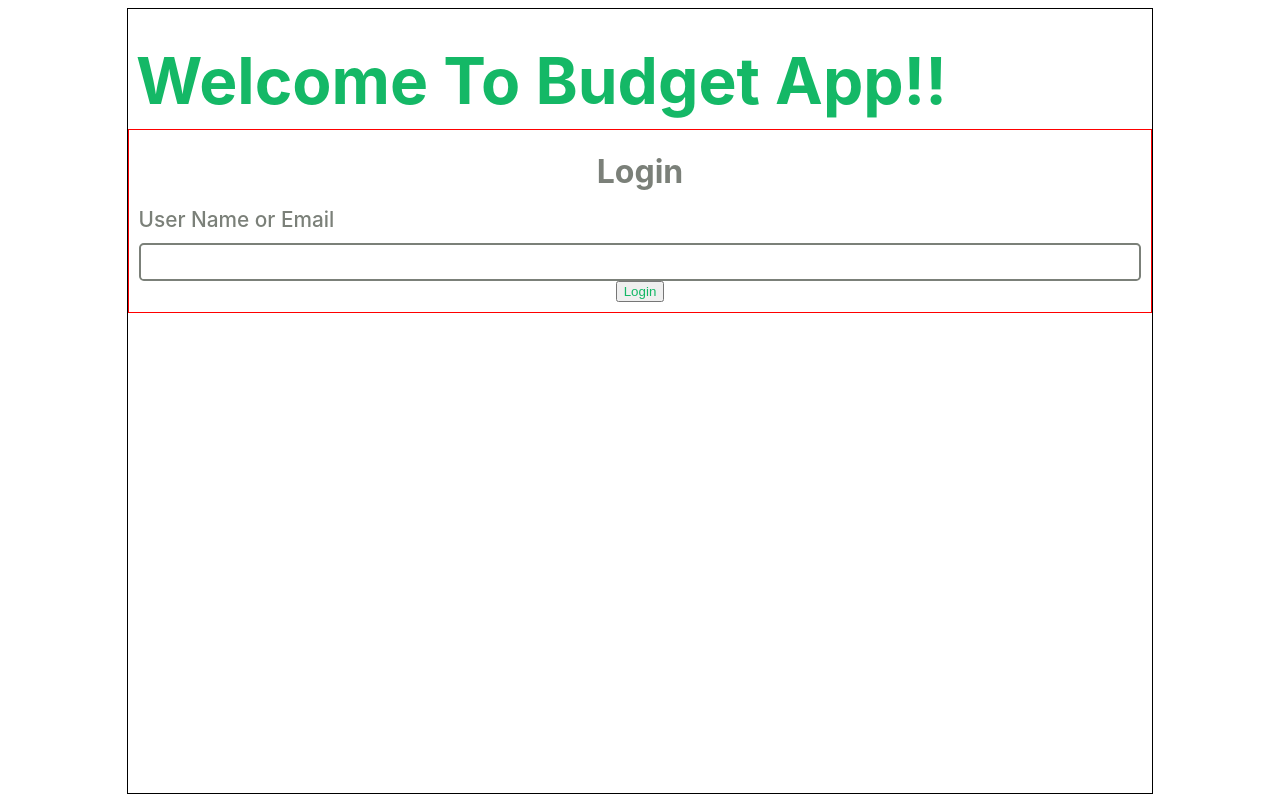
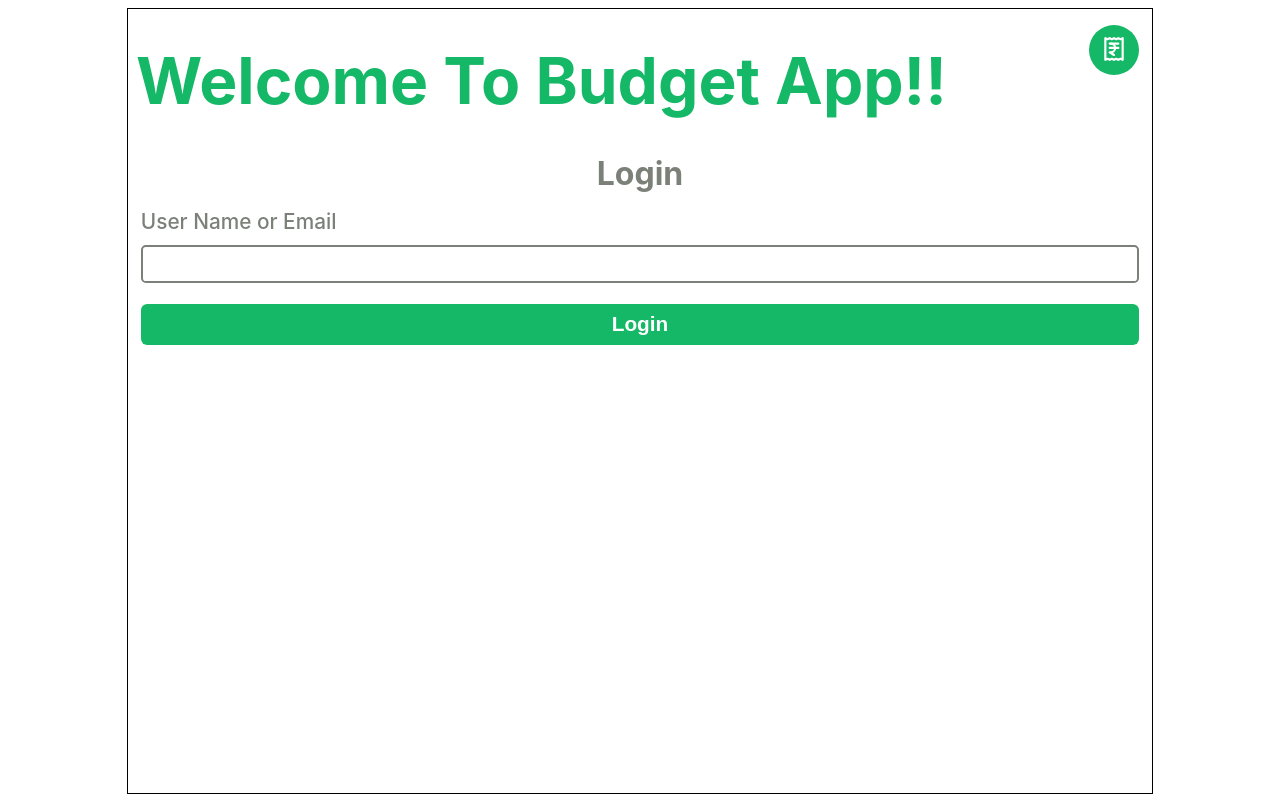
Before and after one commit to rupamswain1/budgetApp, a React (Vite) app in the folder budget-app-v2/: page / in a window 1280 px wide. Built offline with nearby package versions, Linux system fonts and the light colour scheme.

Commit message:
adding add expenses

```diff
--- /dev/null
+++ b/budget-app-v2/src/components/common/button/AddExpenses.tsx
@@ -0,0 +1,24 @@
+import { PartialIButtonProps } from "$interfaces";
+import IconButton from "../iconButton/IconButton";
+import { LuReceiptIndianRupee } from "react-icons/lu";
+import './button.style.scss'
+const AddExpenses: React.FC<PartialIButtonProps> = ({
+  id = "add-expenses",
+  isActive = true,
+  name="Add",
+  Icon=LuReceiptIndianRupee,
+  customClass=""
+}) => {
+  return (
+    <IconButton
+      id={id}
+      isActive={isActive}
+      Icon={Icon}
+      name={name}
+      customClass={"center-btn nav-btn-selected "+customClass}
+      isNameVisible = {false}
+    />
+  );
+};
+
+export default AddExpenses;
--- a/budget-app-v2/src/components/common/button/Button.tsx
+++ b/budget-app-v2/src/components/common/button/Button.tsx
@@ -1,23 +1,31 @@
 import React from "react";
-import { itemType, ITEM_TYPES } from "$interfaces";
-interface ButtonProps{
-    name:string;
-    type:"primary"|"secondary";
-    isEnabled:boolean;
-    onClick:()=>void;
-    className?:string
+import './button.style.scss';
+interface ButtonProps {
+  name: string;
+  type: "primary" | "secondary";
+  isEnabled?: boolean;
+  onClick: () => void;
+  key: string;
+  className?: string;
 }
 
-const Button:React.FC<ButtonProps> = ({
-    name,
-    type="primary",
-    isEnabled,
-    onClick,
-    className
-}) =>{
-    return <button className={`${type} ${className} ${!isEnabled && 'btn-disabled'}`} onClick={onClick}>
-        {name}
+const Button: React.FC<ButtonProps> = ({
+  name,
+  type = "primary",
+  isEnabled = "true",
+  onClick,
+  key,
+  className,
+}) => {
+  return (
+    <button
+      className={`kharcha-btn ${type}-btn ${className} ${!isEnabled && "btn-disabled"}`}
+      onClick={onClick}
+      key={key}
+    >
+      {name}
     </button>
-}
+  );
+};
 
-export default Button
+export default Button;
--- a/budget-app-v2/src/components/common/button/button.style.scss
+++ b/budget-app-v2/src/components/common/button/button.style.scss
@@ -0,0 +1,21 @@
+@use '@scss/variables' as v;
+.kharcha-btn{
+    font-size: v.$label;
+    font-weight: bold;
+    padding: 0.4em;
+    border: none;
+    background-color: white;
+    border-radius:0.3em;
+    &:hover{
+        cursor: pointer;
+    }
+}
+
+.primary-btn{
+    background-color: v.$success;
+    color:white;
+}
+.secondary-btn{
+    color:v.$success;
+    border: 2px solid v.$success;
+}
--- a/budget-app-v2/src/components/common/icons/Icons.tsx
+++ b/budget-app-v2/src/components/common/icons/Icons.tsx
@@ -1,5 +1,5 @@
 const Icons: React.FC<{ Components: React.ElementType }> = ({ Components }) => {
-  return <Components size={18} />;
+  return <Components size={26} color={"white"} style={{ fontWeight: "bold" }}/>;
 };
 
 export default Icons;
--- a/budget-app-v2/src/components/index.ts
+++ b/budget-app-v2/src/components/index.ts
@@ -5,3 +5,4 @@ export { default as DummyButton } from "./common/iconButton/DummyButton";
 export * from "./common/header/Header";
 export {default as InputField} from './common/inputField/InputField';
 export {default as Button} from './common/button/Button';
+export {default as AddExpenses} from './common/button/AddExpenses';
--- a/budget-app-v2/src/components/navBar/Navbar.tsx
+++ b/budget-app-v2/src/components/navBar/Navbar.tsx
@@ -4,7 +4,7 @@ import { FaChartLine } from "react-icons/fa";
 import { LuRepeat2 } from "react-icons/lu";
 import { CiSettings } from "react-icons/ci";
 import { LuReceiptIndianRupee } from "react-icons/lu";
-import { DummyButton, IconButton } from "$components";
+import { AddExpenses, DummyButton, IconButton } from "$components";
 
 import "./navbar.style.scss";
 const NavBar = () => {
@@ -50,16 +50,7 @@ const NavBar = () => {
       {navItems.map((item) => {
         return (
           <>
-            {item.id === "add" && (
-                <IconButton
-                id={item.id}
-                isActive={false}
-                Icon={item.logo}
-                name={item.name}
-                customClass="center-btn nav-btn-selected"
-                isNameVisible = {false}
-              />
-            )}
+            {item.id === "add" && <AddExpenses />}
             {item.id !== "add" ? (
               <IconButton
                 id={item.id}
@@ -68,7 +59,7 @@ const NavBar = () => {
                 name={item.name}
               />
             ) : (
-              <DummyButton/>
+              <DummyButton />
             )}
           </>
         );
--- a/budget-app-v2/src/interfaces/index.ts
+++ b/budget-app-v2/src/interfaces/index.ts
@@ -1,2 +1,3 @@
 export * from './navBtn';
 export * from './types';
+export * from './iconbuttons'
--- a/budget-app-v2/src/interfaces/types.ts
+++ b/budget-app-v2/src/interfaces/types.ts
@@ -1,6 +1,6 @@
 export const ITEM_TYPES = {
-    PRIMARY:"Primary" as const,
-    SECONDARY:"Secondary" as const
+    PRIMARY:"primary" as const,
+    SECONDARY:"secondary" as const
 }
 
 export type itemTypes = keyof typeof ITEM_TYPES;
--- a/budget-app-v2/src/pages/loginPage/LoginPage.tsx
+++ b/budget-app-v2/src/pages/loginPage/LoginPage.tsx
@@ -1,7 +1,14 @@
 import "./login.style.scss";
 import { loginConstant } from "$constants";
-import { H1lg, H1, InputField, Button } from "$components";
+import {
+  H1lg,
+  H1,
+  InputField,
+  Button,
+  AddExpenses,
+} from "$components";
 import { ITEM_TYPES } from "$interfaces";
+
 const LoginPage = () => {
   return (
     <div className="login-container">
@@ -9,10 +16,17 @@ const LoginPage = () => {
         <H1lg text={loginConstant.WELCOME_TEXT} type={ITEM_TYPES.PRIMARY} />
       </header>
       <section className="login-section">
-        <H1 text="Login" type={ITEM_TYPES.SECONDARY} className="login"/>
-        <InputField name="userName" label="User Name or Email" type="text"/>
-        <Button name="Login"/>
+        <H1 text="Login" type={ITEM_TYPES.SECONDARY} className="login" />
+        <InputField name="userName" label="User Name or Email" type="text" />
+        <Button
+          name="Login"
+          type={ITEM_TYPES.PRIMARY}
+          onClick={() => {}}
+          key="login-btn"
+          className="login-btn"
+        />
       </section>
+      <AddExpenses customClass="login-add-expense"/>
     </div>
   );
 };
--- a/budget-app-v2/src/pages/loginPage/login.style.scss
+++ b/budget-app-v2/src/pages/loginPage/login.style.scss
@@ -1,6 +1,7 @@
 @use '@scss/variables' as v;
 .login-container{
     height: 99%;
+    position: relative;
 }
 
 .header-container{
@@ -10,8 +11,7 @@
 }
 
 .login-section{
-    padding: 0.6rem;
-    border: 1px solid red;
+    padding: 0.8em;
     display: flex;
     align-items: center;
     justify-content: center;
@@ -21,3 +21,12 @@
 .login{
     padding: 0.25em 0;
 }
+.login-btn{
+    margin-top: 1em;
+    width:100%
+}
+.login-add-expense{
+    top:0px !important;
+    bottom: 300px !important;
+    right:1em !important;
+}
```
Also changed, not shown: budget-app-v2/src/components/common/iconButton/IconButton.tsx (+1 -9 lines), budget-app-v2/src/interfaces/iconbuttons.ts (added, +11 -0 lines).
